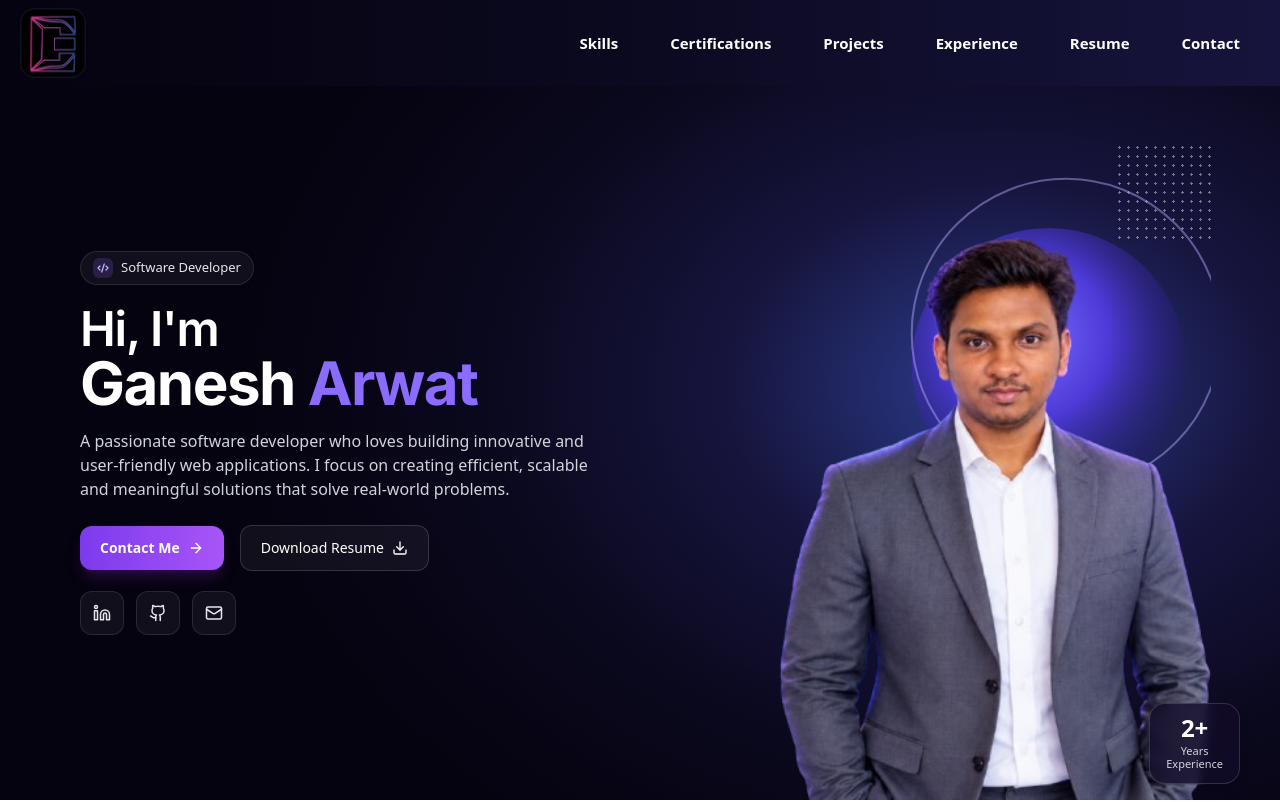
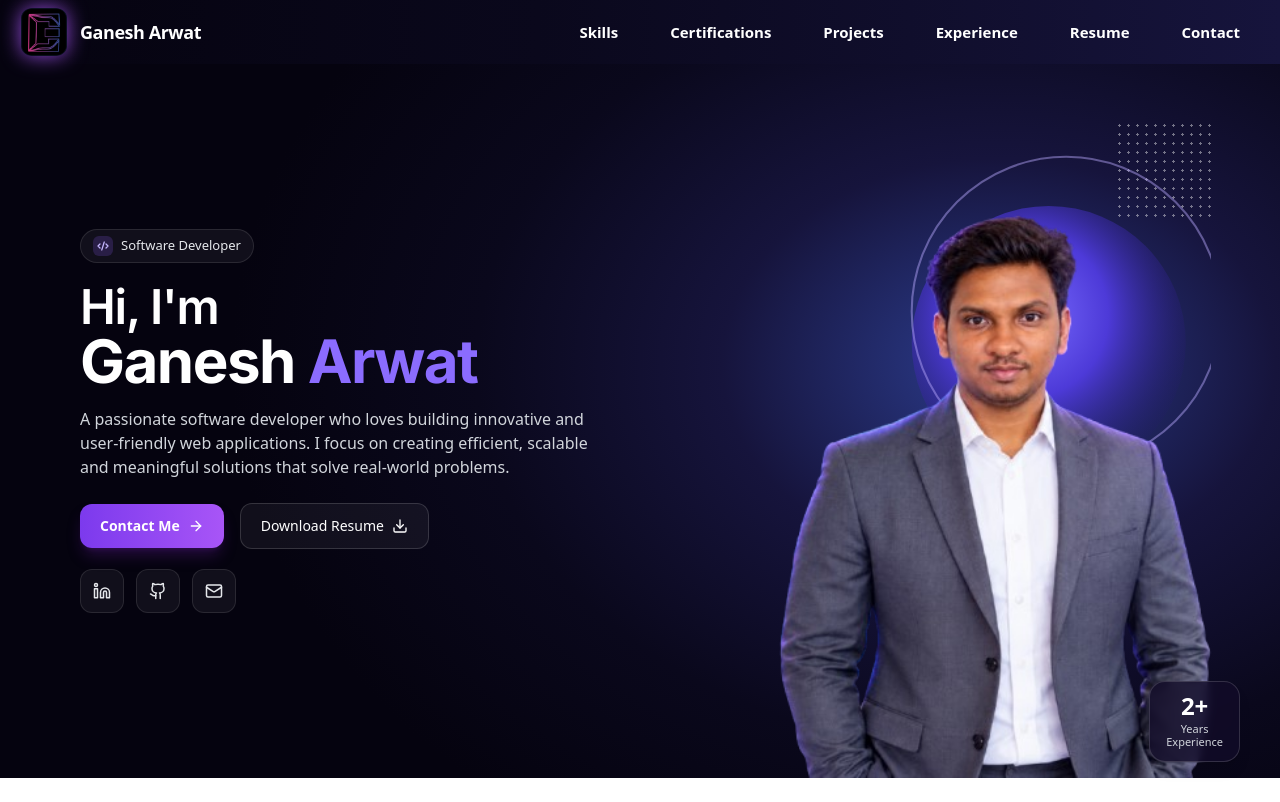
Before and after one commit to ganeshArwat/portfolio_react, a React (Vite) app: page / in a window 1280 px wide. Shown: the top 802 px of the page. Built offline with nearby package versions, Linux system fonts and the light colour scheme; a web font is replaced by a local one.

Commit message:
nav bar done

```diff
--- a/src/components/NavBar.jsx
+++ b/src/components/NavBar.jsx
@@ -15,15 +15,22 @@ function NavBar() {
   return (
     <header className='sticky top-0 z-50 flex items-center justify-between bg-[linear-gradient(90deg,#05030f_0%,#0a081c_42%,#16143c_100%)] px-5 py-2'>
       {/* Logo */}
-      <div className='cursor-pointer transition-transform duration-300 hover:scale-105'>
-        <Link to='hero_section' smooth={true} duration={500} offset={-80}>
-          <img
-            className='h-[60px] w-auto object-contain md:h-[70px]'
-            src='/images/logo.png'
-            alt='Logo'
-          />
-        </Link>
-      </div>
+      <Link
+        to='hero_section'
+        smooth={true}
+        duration={500}
+        offset={-80}
+        className='group flex cursor-pointer items-center gap-3'
+      >
+        <img
+          className='h-11 w-11 rounded-xl object-contain drop-shadow-[0_0_10px_rgba(168,85,247,0.85)] transition duration-300 group-hover:drop-shadow-[0_0_16px_rgba(236,72,153,0.9)] md:h-12 md:w-12'
+          src='/images/logo.png'
+          alt='Ganesh Arwat logo'
+        />
+        <span className='text-[17px] font-semibold tracking-tight text-white md:text-lg'>
+          Ganesh Arwat
+        </span>
+      </Link>
 
       {/* Desktop Nav */}
       <nav className='hidden gap-3 md:flex'>
```
